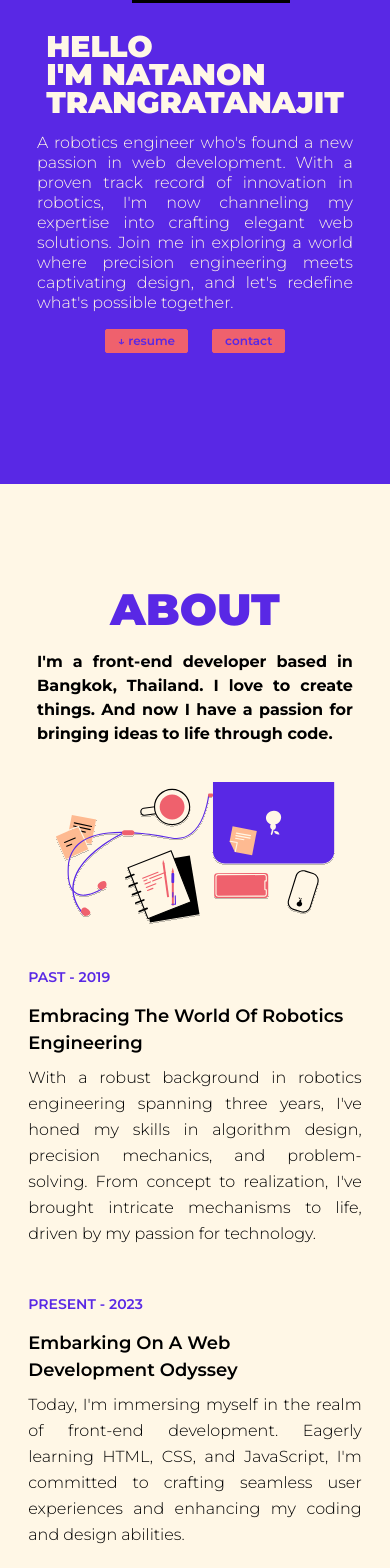
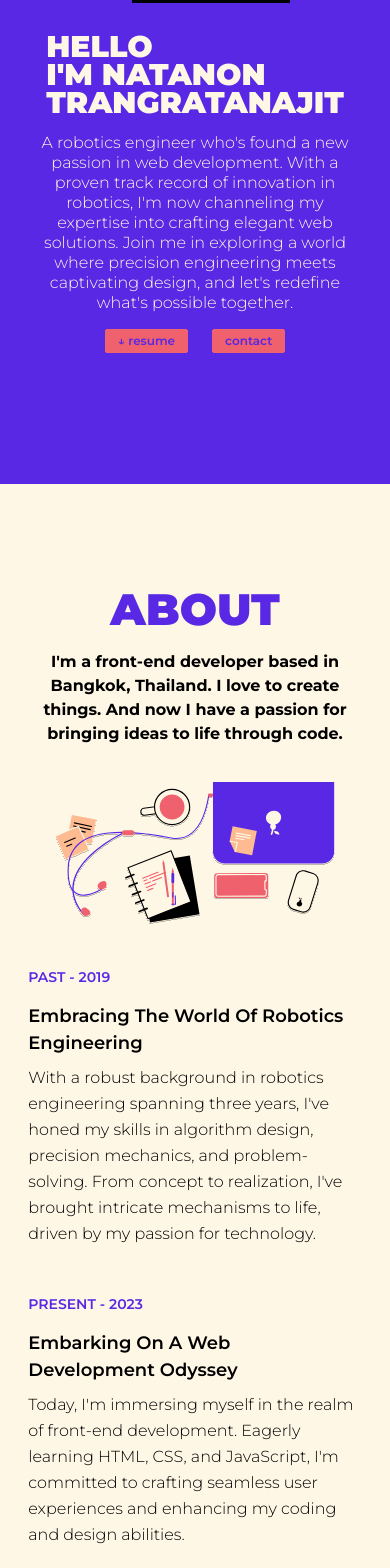
Before and after one commit to nuttnonn/natanon-portfolio-v1.1, a Next.js app: page / in a window 390 px wide. Shown: the part 360-1928 px from the top of the page. Built offline with nearby package versions, Linux system fonts and the light colour scheme.

Commit message:
Make all responsive

```diff
--- a/src/components/About.jsx
+++ b/src/components/About.jsx
@@ -39,7 +39,7 @@ const About = () => {
           </div>
           <div className="w-[40%] h-min flex flex-col justify-center items-start sm:w-full sm:justify-start sm:items-center">
             <h1 className="w-min h-min text-[44px] font-[900] uppercase">about</h1>
-            <h2 className="w-[90%] h-min flex justify-start items-center text-dark text-[16px] font-[700] mt-[8px] sm:text-justify">I&apos;m&nbsp;a front-end developer based in Bangkok, Thailand. I love to create things. And now I have a passion for bringing ideas to life through code.</h2>
+            <h2 className="w-[90%] h-min flex justify-start items-center text-dark text-[16px] font-[700] mt-[8px] sm:text-center">I&apos;m&nbsp;a front-end developer based in Bangkok, Thailand. I love to create things. And now I have a passion for bringing ideas to life through code.</h2>
           </div>
         </motion.div>
 
@@ -56,7 +56,7 @@ const About = () => {
               <div className="w-full h-min text-start text-[18px] text-dark font-[600] capitalize sm:mt-[12px]">
                 {content.subTitle}
               </div>
-              <span className="col-start-2 w-full h-min mt-[8px] text-[16px] text-dark text-start font-[300] leading-relaxed sm:mt-[8px] sm:text-justify">
+              <span className="col-start-2 w-full h-min mt-[8px] text-[16px] text-dark text-start font-[300] leading-relaxed sm:mt-[8px] sm:text-start">
                 {content.description}
               </span>
             </motion.div>
--- a/src/components/Home.jsx
+++ b/src/components/Home.jsx
@@ -32,7 +32,7 @@ export default function Home() {
           {homeContent.map(content =>(
             <motion.div
               key={content.description}
-              className="w-full h-min flex text-[16px] mt-[36px] text-start text-gray font-[300] xl:mt-[20px] md:mt-[16px] md:leading-[20px] sm:text-justify"
+              className="w-full h-min flex text-[16px] mt-[36px] text-start text-gray font-[300] xl:mt-[20px] md:mt-[16px] md:leading-[20px] sm:text-center"
               initial={{opacity:0, y:-10}}
               animate={{opacity:1, y:0, transition:{duration:0.6, delay:0.9, ease:[0, 0.71, 0.2, 1.01]}}}>
               {content.description}
--- a/src/components/Skills.jsx
+++ b/src/components/Skills.jsx
@@ -99,14 +99,14 @@ const Skills = () => {
           className="w-full h-min mt-[96px] flex flex-col items-center lg:mt-[68px] sm:mt-[40px]"
           initial={{opacity:0, y:-150}}
           animate={{opacity:1, y:0, transition:{duration:0.6, delay:0.48, ease:[0, 0.71, 0.2, 1.01]}}}>
-          <div className="w-[80%] h-min text-[18px] text-dark text-start font-[300] indent-[48px] leading-relaxed sm:w-[95%] sm:text-justify">
+          <div className="w-[80%] h-min text-[18px] text-dark text-start font-[300] indent-[48px] leading-relaxed sm:w-[95%] sm:text-start">
             Welcome to the intersection of my journey. This section offers a glimpse into the <strong className="font-[500]">merging</strong> of my background in <strong className="font-[500]">robotics</strong> engineering and my fresh exploration in <strong className="font-[500]">web development</strong>. The <strong className="font-[500]">skill</strong> showcases ahead present a blend of past expertise and new endeavors. As you explore further, you will see how my experiences shape a <strong className="font-[500]">diverse</strong> portfolio. It is a reflection of my <strong className="font-[500]">commitment to growth</strong> and a showcase of the skills that define my path. Join me on this visual journey where each skill adds to the story of my <strong className="font-[500]">progression</strong>.
           </div>
 
           <div className="w-[90%] h-min mt-[40px] grid grid-cols-6 grid-rows-[fit,fit,fit] gap-[16px] [&>*:nth-child(2)]:col-span-3 [&>*:nth-child(6)]:col-span-4 md:w-full md:gap-[8px] sm:flex sm:flex-col sm:gap-[12px]">
             {skills.map(skillCategory => (
-              <div key={skillCategory.category} className="col-span-2 first:col-span-3 flex flex-col border-2 border-[#170841]/[.6] rounded-[6px] hover:scale-105 ease-in-out duration-300">
-                <h3 className="w-full h-min pr-[12px] text-end text-[12px] rounded-t-[3px] font-[600] uppercase text-dark bg-secondary/[.3] border-b-2 border-dark sm:text-start sm:pl-[12px]">
+              <div key={skillCategory.category} className="col-span-2 first:col-span-3 flex flex-col border-2 border-dark/[.5] rounded-[6px] hover:scale-105 ease-in-out duration-300">
+                <h3 className="w-full h-min pr-[12px] text-end text-[12px] rounded-t-[3px] font-[600] uppercase text-dark bg-secondary/[.3] border-b-2 border-dark/[.5] sm:text-start sm:pl-[12px]">
                   {skillCategory.category}
                 </h3>
                 <div className="w-full h-min flex flex-wrap gap-[5px] p-[6px]">
```
